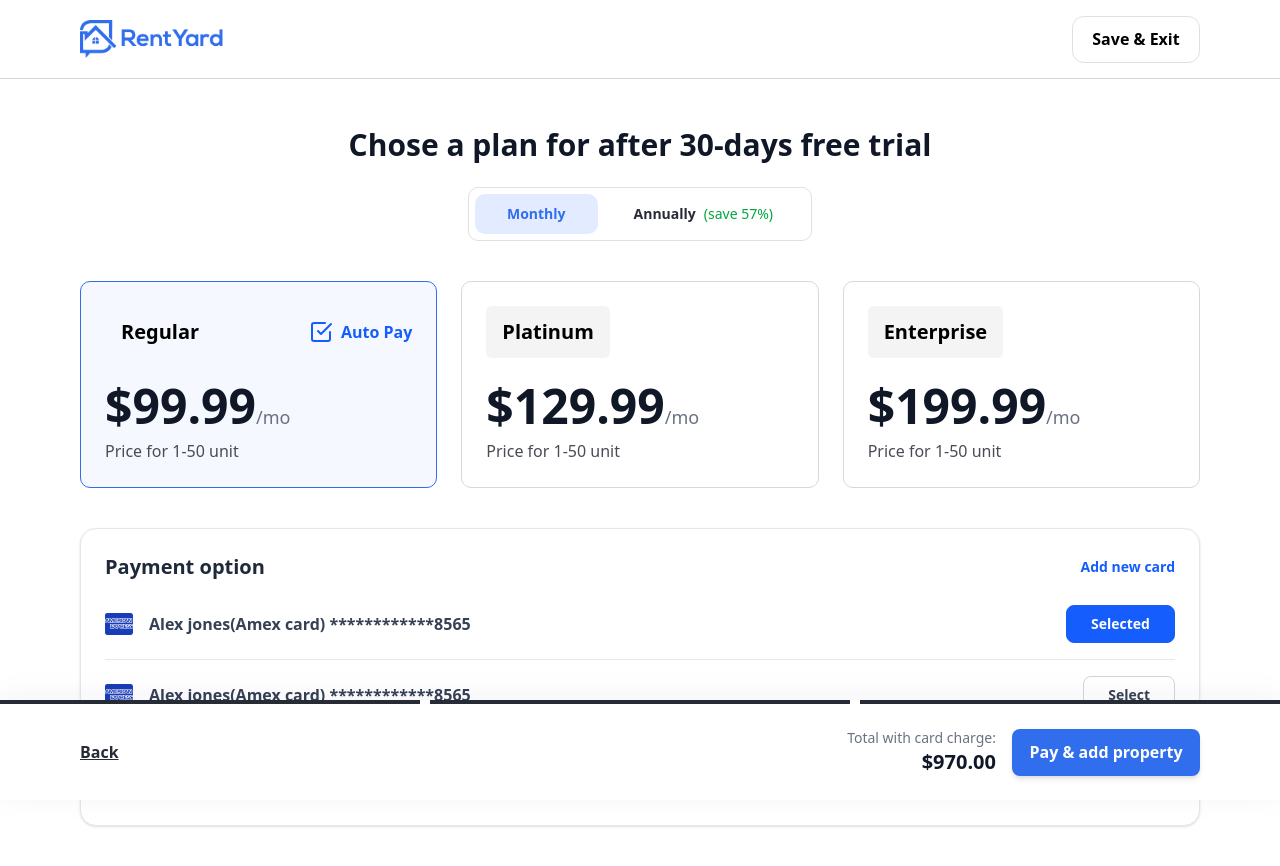
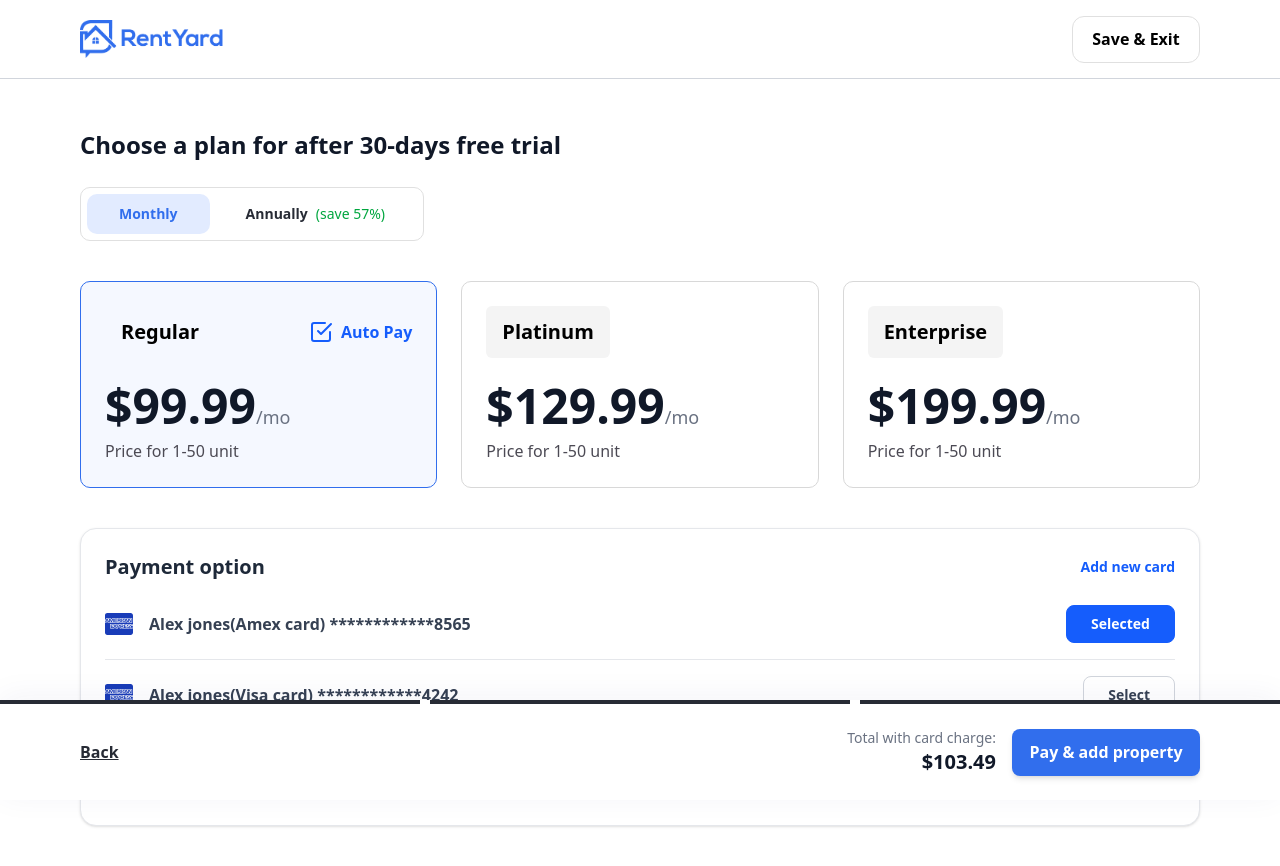
Before and after one commit to mohiulislam/rentyard-assessment, a React (Vite) app: page /pricing in a window 1280 px wide. Shown: the top 866 px of the page. Built offline with nearby package versions, Linux system fonts and the light colour scheme.

Commit message:
feat(pricing): add charge property to payment methods and update total calculation

```diff
--- a/src/pages/PricingPage.tsx
+++ b/src/pages/PricingPage.tsx
@@ -2,14 +2,11 @@ import React, { FC, useState, useMemo, useEffect } from "react";
 import { useNavigate } from "react-router-dom";
 import { useFooter } from "../context/FooterContext";
 import { PaymentFooter } from "../components/footers/PageFooters";
-
-// Import all necessary components
 import PricingToggle from "../components/pricing/PricingToggle";
 import PricingCard from "../components/pricing/PricingCard";
-import Modal from "../components/Modal"; // <-- 1. Import Modal
-import AddNewCardForm from "../components/forms/AddNewCardForm"; // <-- 2. Import the new form
+import Modal from "../components/Modal";
+import AddNewCardForm from "../components/forms/AddNewCardForm";
 import PaymentMethodRow from "../components/PaymentMethodRow";
-
 const plans = [
   {
     name: "Regular",
@@ -19,42 +16,48 @@ const plans = [
   { name: "Platinum", price: { monthly: 129.99, annually: 55.89 } },
   { name: "Enterprise", price: { monthly: 199.99, annually: 85.99 } },
 ];
+
+// 1. Added a 'charge' property to each payment method for our calculation
 const paymentMethods = [
-  { id: 1, info: "Alex jones(Amex card) ************8565" },
-  { id: 2, info: "Alex jones(Amex card) ************8565" },
-  { id: 3, info: "Alex jones(Amex card) ************8565" },
+  { id: 1, info: "Alex jones(Amex card) ************8565", charge: 3.50 },
+  { id: 2, info: "Alex jones(Visa card) ************4242", charge: 2.25 },
+  { id: 3, info: "Alex jones(Debit card) ************1234", charge: 0.00 },
 ];
 
 const PricingPage: FC = () => {
   const navigate = useNavigate();
   const { setFooterActions } = useFooter();
 
-  // Page state
-  const [billingCycle, setBillingCycle] = useState<"monthly" | "annually">(
-    "monthly"
-  );
+  const [billingCycle, setBillingCycle] = useState<"monthly" | "annually">("monthly");
   const [selectedPlan, setSelectedPlan] = useState<string>("Regular");
   const [selectedPaymentId, setSelectedPaymentId] = useState<number>(1);
-  const total = 970;
+  const [isModalOpen, setIsModalOpen] = useState(false);
 
-  // 3. Add state and handlers for the modal
-  const [isModalOpen, setIsModalOpen] = useState(false);
+  // 2. Updated the 'total' calculation to include the selected card's charge
+  const total = useMemo(() => {
+    const plan = plans.find((p) => p.name === selectedPlan);
+    const paymentMethod = paymentMethods.find(pm => pm.id === selectedPaymentId);
+
+    const basePrice = plan ? plan.price[billingCycle] : 0;
+    const cardCharge = paymentMethod ? paymentMethod.charge : 0;
+
+    return basePrice + cardCharge;
+  }, [selectedPlan, billingCycle, selectedPaymentId]); // 3. Added 'selectedPaymentId' as a dependency
+
   const openCardModal = () => setIsModalOpen(true);
   const closeCardModal = () => setIsModalOpen(false);
 
-  // Set the dynamic footer
   useEffect(() => {
     setFooterActions(
       <PaymentFooter
         total={total}
-        onBack={() => navigate("/property-details")}
-        onPay={() => alert("Processing payment...")}
+        onBack={() => navigate("/add-property-info")}
+        onPay={() => alert(`Processing payment of $${total.toFixed(2)}`)}
       />
     );
     return () => setFooterActions(null);
   }, [setFooterActions, navigate, total]);
 
-  // Custom footer for the "Add new card" modal
   const addCardModalFooter = (
     <div className="flex justify-end">
       <button className="px-8 py-3 bg-[#316EED] text-white font-bold rounded-xl hover:bg-blue-700">
@@ -67,9 +70,9 @@ const PricingPage: FC = () => {
     <>
       <div className="py-12">
         <div className="max-w-6xl mx-auto flex flex-col gap-10">
-          <section className="flex flex-col items-center gap-6">
-            <h1 className="text-3xl font-bold text-gray-900 text-center">
-              Chose a plan for after 30-days free trial
+          <section className="flex flex-col items-start gap-6">
+            <h1 className="text-[24px] font-bold text-gray-900">
+              Choose a plan for after 30-days free trial
             </h1>
             <PricingToggle
               billingCycle={billingCycle}
@@ -95,7 +98,6 @@ const PricingPage: FC = () => {
                 <h2 className="text-xl font-bold text-gray-800">
                   Payment option
                 </h2>
-                {/* 4. Attach the openModal function to the button */}
                 <button
                   onClick={openCardModal}
                   className="text-sm font-semibold text-blue-600 hover:underline"
@@ -117,7 +119,6 @@ const PricingPage: FC = () => {
           </section>
         </div>
       </div>
-      {/* 5. Render the Modal component */}
       <Modal
         isOpen={isModalOpen}
         onClose={closeCardModal}
--- a/src/pages/PropertyDetailsPage.tsx
+++ b/src/pages/PropertyDetailsPage.tsx
@@ -69,8 +69,8 @@ const PropertyDetailsPage: FC = () => {
   return (
     <div className="py-8 bg-white">
       <div className="flex flex-col gap-8">
-        <h1 className="font-fustat font-bold text-2xl leading-[34px] text-[#272B35]">
-          Add Property Information
+        <h1 className="font-fustat font-bold text-[24px] leading-[34px] text-[#272B35]">
+          Condominiums information
         </h1>
         <section className="grid grid-cols-1 lg:grid-cols-2 gap-4">
           <div className="flex flex-col gap-4">
--- a/src/pages/PropertySetupPage.tsx
+++ b/src/pages/PropertySetupPage.tsx
@@ -1,34 +1,25 @@
-import React, { FC, useState, useEffect } from "react"; // 1. Import useState
+import React, { FC, useState, useEffect } from "react";
 import { useNavigate } from "react-router-dom";
 import { useFooter } from "../context/FooterContext";
 import { ActionFooter } from "../components/footers/PageFooters";
-
-// Components
 import SelectionCard from "../components/SelectionCard";
 import FormField from "../components/Form/FormField";
 import FileUploadField from "../components/Form/FileUploadField";
 import SelectDropdown from "../components/Form/SelectDropdown";
 import CountryPhoneDropdown from "../components/Form/CountryPhoneDropdown";
-
-// Icons
 import { AiOutlineHome } from "react-icons/ai";
 import { BsBuilding } from "react-icons/bs";
 import { HiOutlineBuildingOffice2 } from "react-icons/hi2";
 import { IoKeyOutline } from "react-icons/io5";
 import { RiUserStarLine } from "react-icons/ri";
 import { MdOutlineApartment } from "react-icons/md";
-
-// Data
 import { countryOptions, stateOptions } from "../constants/dropdownOptions";
 
-// Define the possible roles for type safety
 type UserRole = "Landlord" | "Realtor" | "Property management company";
 
 const PropertySetupPage: FC = () => {
   const navigate = useNavigate();
   const { setFooterActions } = useFooter();
-
-  // 2. Add state to track the selected role
   const [selectedRole, setSelectedRole] = useState<UserRole>("Landlord");
 
   useEffect(() => {
@@ -44,9 +35,8 @@ const PropertySetupPage: FC = () => {
   return (
     <div className="py-8">
       <div className="flex flex-col gap-10 md:gap-14">
-        {/* Property Type Section (No changes here) */}
         <section className="flex flex-col gap-6">
-          <h2 className="font-fustat font-bold text-2xl leading-[34px] text-[#272B35]">
+          <h2 className="font-fustat font-bold text-[24px] leading-[34px] text-[#272B35]">
             Property type
           </h2>
           <div className="grid grid-cols-1 md:grid-cols-2 lg:grid-cols-3 gap-6">
@@ -69,12 +59,10 @@ const PropertySetupPage: FC = () => {
           </div>
         </section>
 
-        {/* Select Role Section */}
         <section className="flex flex-col gap-6">
-          <h2 className="font-fustat font-bold text-2xl leading-[34px] text-[#272B35]">
+          <h2 className="font-fustat font-bold text-[24px] leading-[34px] text-[#272B35]">
             Select your role
           </h2>
-          {/* 3. Update SelectionCards to be interactive */}
           <div className="grid grid-cols-1 md:grid-cols-2 lg:grid-cols-3 gap-6">
             <SelectionCard
               icon={<IoKeyOutline size={28} />}
@@ -100,7 +88,6 @@ const PropertySetupPage: FC = () => {
           </div>
         </section>
 
-        {/* 4. Conditionally render the forms based on the selected role */}
         {selectedRole === "Landlord" && (
           <section>
             <div className="border border-[#E0E0E0] rounded-xl bg-white">
@@ -176,7 +163,6 @@ const PropertySetupPage: FC = () => {
           </section>
         )}
 
-        {/* This checkbox will now appear below the conditionally rendered form */}
         <div className="flex items-center gap-2">
           <input
             type="checkbox"
```
